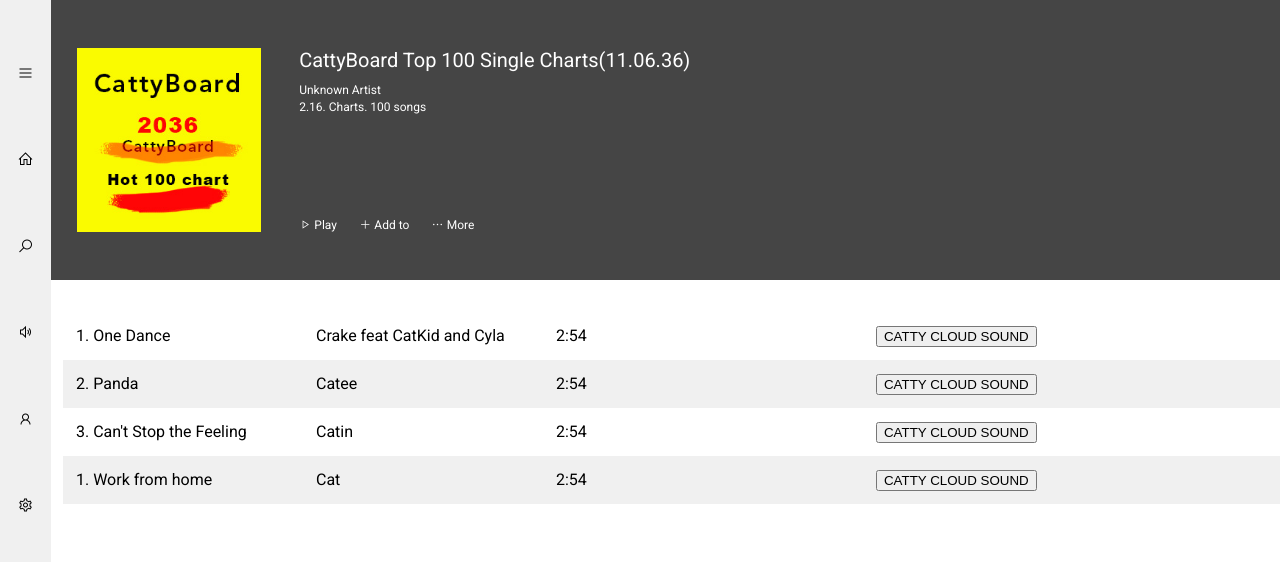
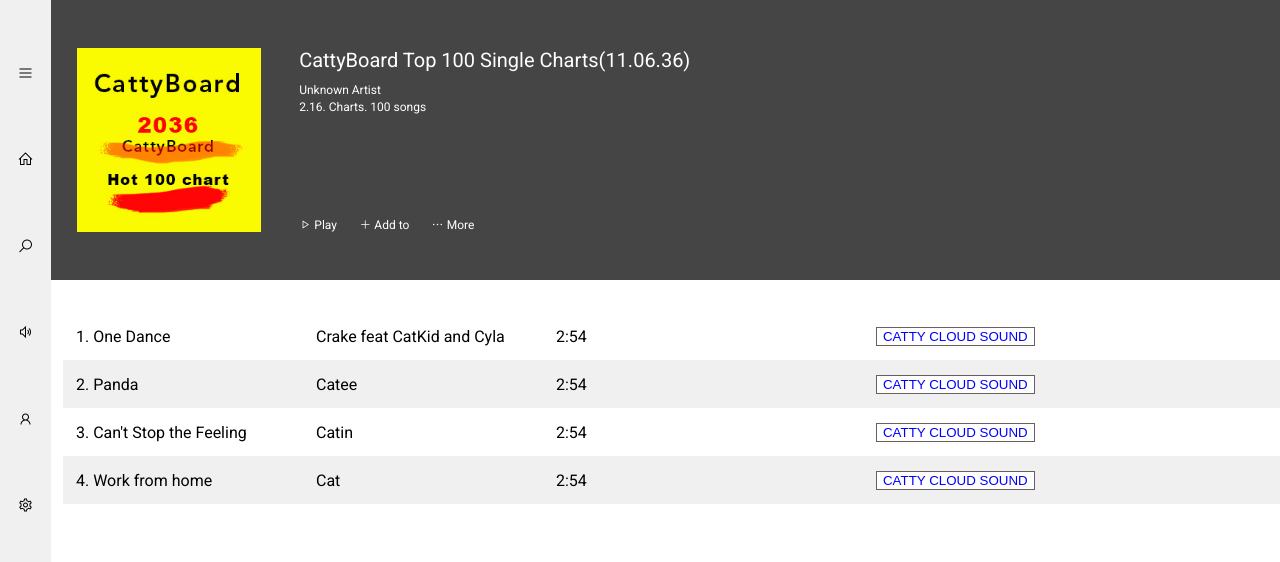
Before and after one commit to Jatingupta-2/pestoW1A1.2, a plain HTML site: page index.html in a window 1280 px wide. Shown: the top 562 px of the page. Drawn offline with nearby package versions, Linux system fonts and the light colour scheme.

Commit message:
Bug fixing and Read me update

```diff
--- a/index.html
+++ b/index.html
@@ -73,7 +73,7 @@
             </li>
             <li>
                 <div class="cattyboard-song">
-                  <span>1. Work from home</span>
+                  <span>4. Work from home</span>
                   <span>Cat</span>
                   <span>2:54</span>
                   <button>CATTY CLOUD SOUND</button>
--- a/main.css
+++ b/main.css
@@ -80,6 +80,9 @@
   }
   .cattyboard-song button{
       margin-left: 5rem;
+      background: #fff;
+      color: blue;
+      border: 1px solid #646161;
   }
 
   footer{
```
Also changed, not shown: 1 other file.
